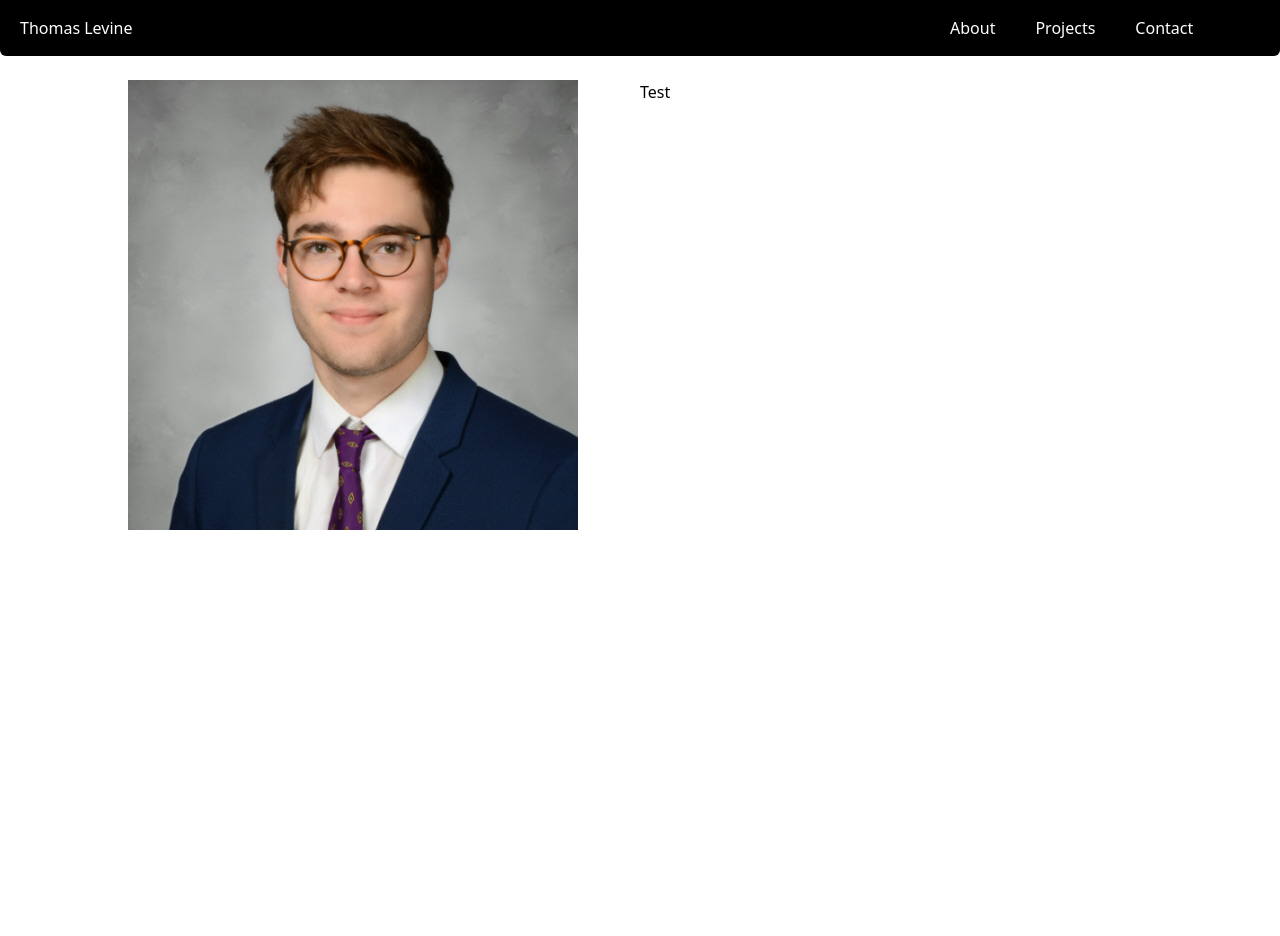
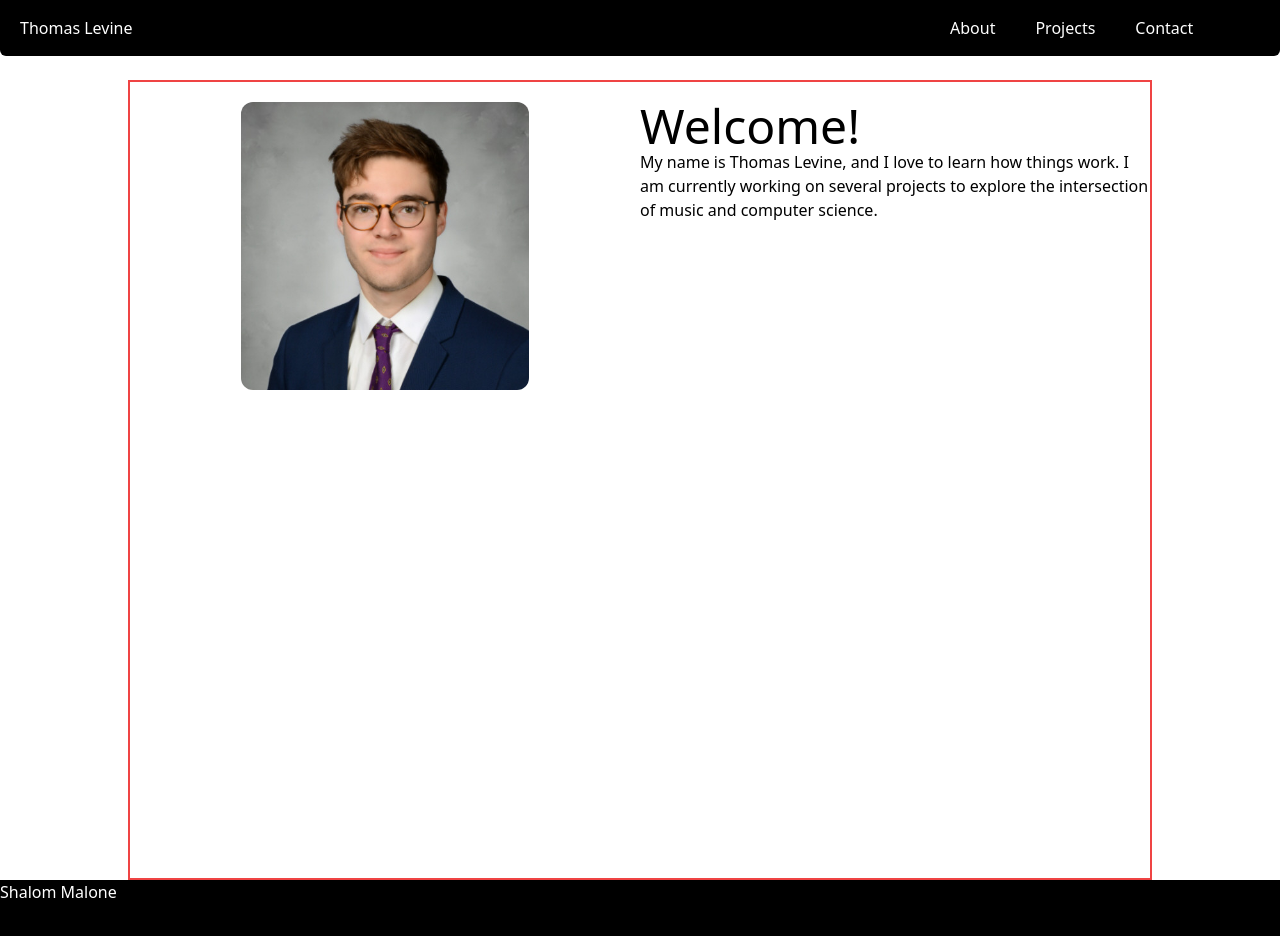
Before and after one commit to thomasl0433/thomas-website, a React (Create React App) app: page / in a window 1280 px wide. Shown: the top 936 px of the page. Before the commit the page ends 880 px from the top, so only its background shows below. Built offline with nearby package versions, Linux system fonts and the light colour scheme.

Commit message:
initial work on landing page and footer

```diff
--- a/src/App.js
+++ b/src/App.js
@@ -1,12 +1,14 @@
 import React from "react";
 import { Navbar } from "./components/Navbar";
 import { Landing } from "./components/Landing";
+import { Footer } from "./components/Footer";
 
 function App() {
   return (
     <div>
       <Navbar className=""/>
       <Landing className=""/>
+      <Footer className=""/>
     </div>
   );
 }
--- /dev/null
+++ b/src/components/Footer.js
@@ -0,0 +1,9 @@
+import React from "react";
+
+export const Footer = () => {
+    return (
+        <div className="bg-black w-full mt-20 h-16">
+            <h1 className="text-white">Shalom Malone</h1>
+        </div>
+    )
+}
--- a/src/components/Landing.js
+++ b/src/components/Landing.js
@@ -1,17 +1,28 @@
 import React from "react";
-import pic from '../assets/8038_Thomas Levine_VA003FGD D.jpg';
+import pic from "../assets/8038_Thomas Levine_VA003FGD D.jpg";
 
 export const Landing = () => {
-    return (
-        <div className="
-        z-1
+  return (
+    <div
+      className="
+        z-0
         relative top-20
-        w-4/5 mx-auto
+        w-4/5 mx-auto pt-5
         grid grid-cols-2
         h-screen
-        ">
-            <img src={pic} alt="headshot"/>
-            <h1 className="text-black">Test</h1>
-        </div>
-    )
-}
+        border-red-500 border-2
+        "
+    >
+      <div className="flex justify-center">
+        <img src={pic} alt="headshot" className="rounded-xl w-72 h-72" />
+      </div>
+      <div>
+        <h1 className="text-5xl">Welcome!</h1>
+        <p>My name is Thomas Levine, and I love to learn how things work.
+            I am currently working on several projects to explore the
+            intersection of music and computer science.
+        </p>
+      </div>
+    </div>
+  );
+};
--- /dev/null
+++ b/src/components/Navbar.css
@@ -0,0 +1,3 @@
+* {
+    z-index: 999;
+}
--- a/src/components/Navbar.js
+++ b/src/components/Navbar.js
@@ -1,4 +1,5 @@
 import React from "react";
+import './Navbar.css';
 
 export const Navbar = () => {
   return (
```
